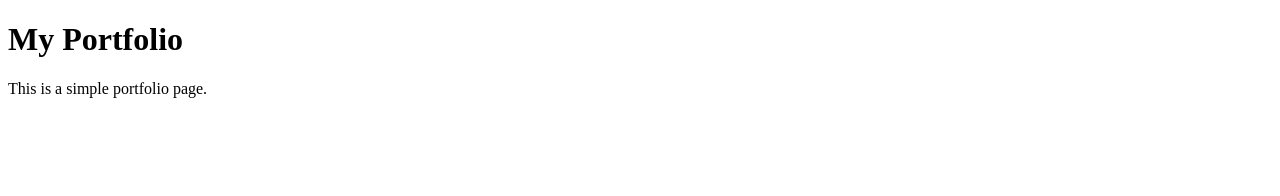
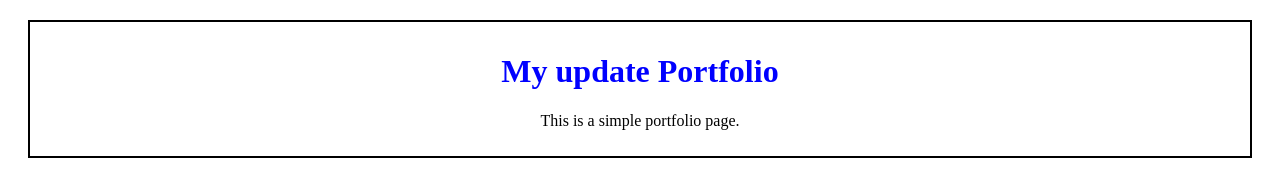
Before and after one commit to Nuruzzaman-Nuru/update-portfolio, a plain HTML site: page indexl.html in a window 1280 px wide. Drawn offline with Linux system fonts and the light colour scheme.

Commit message:
styles.css

```diff
--- a/indexl.html
+++ b/indexl.html
@@ -4,10 +4,11 @@
     <meta charset="UTF-8">
     <meta name="viewport" content="width=device-width, initial-scale=1.0">
     <title>portfolio again</title>
+    <link rel="stylesheet" href="styles.css">
 </head>
 <body>
     <div>
-        <h1>My Portfolio</h1>
+        <h1>My update Portfolio</h1>
         <p>This is a simple portfolio page.</p>
     </div>
 </body>
--- /dev/null
+++ b/styles.css
@@ -0,0 +1,9 @@
+h1{
+    color: blue;
+}
+div{
+    border: 2px solid black;
+    padding: 10px;
+    margin: 20px;
+    text-align: center;
+}
```
